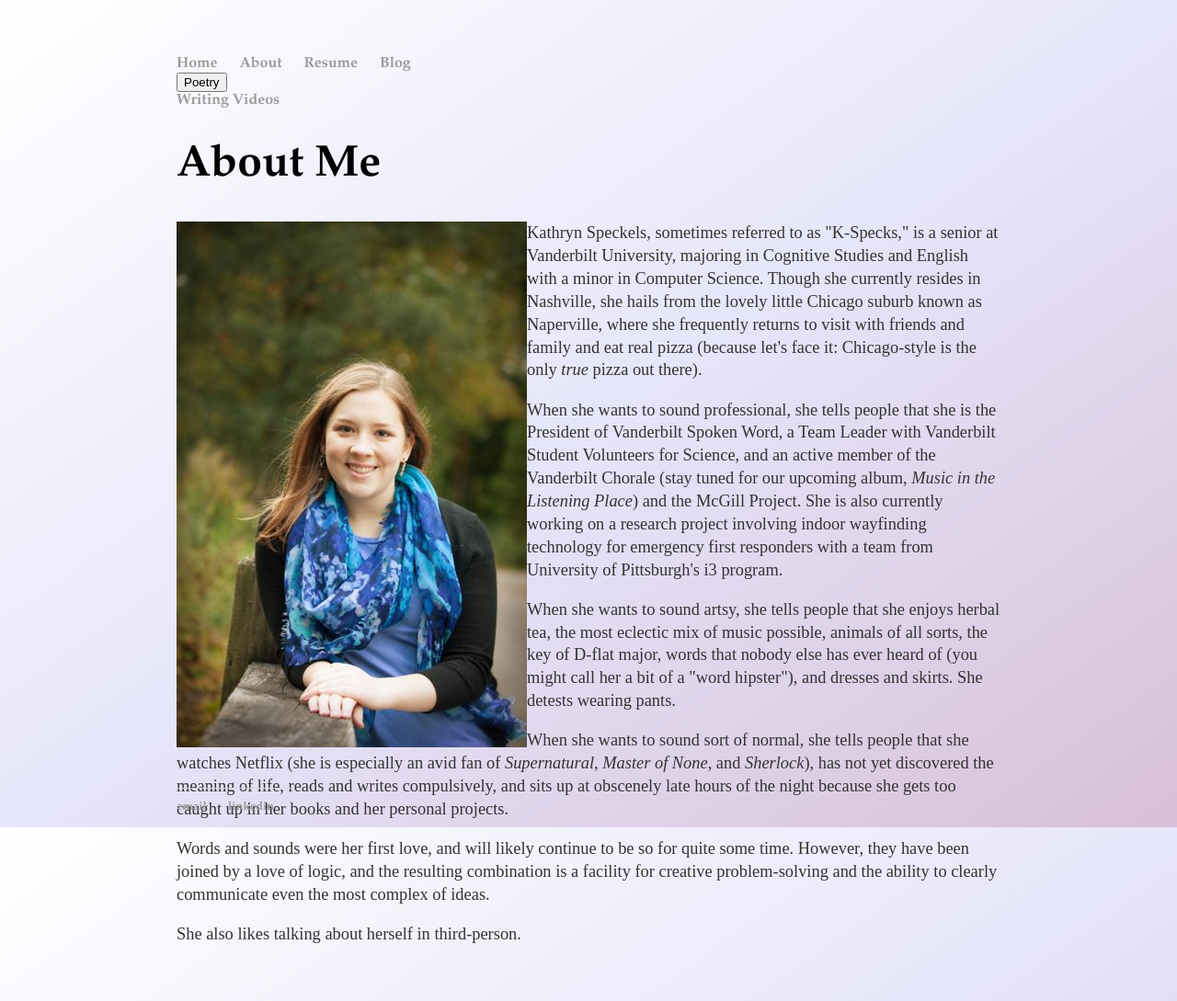
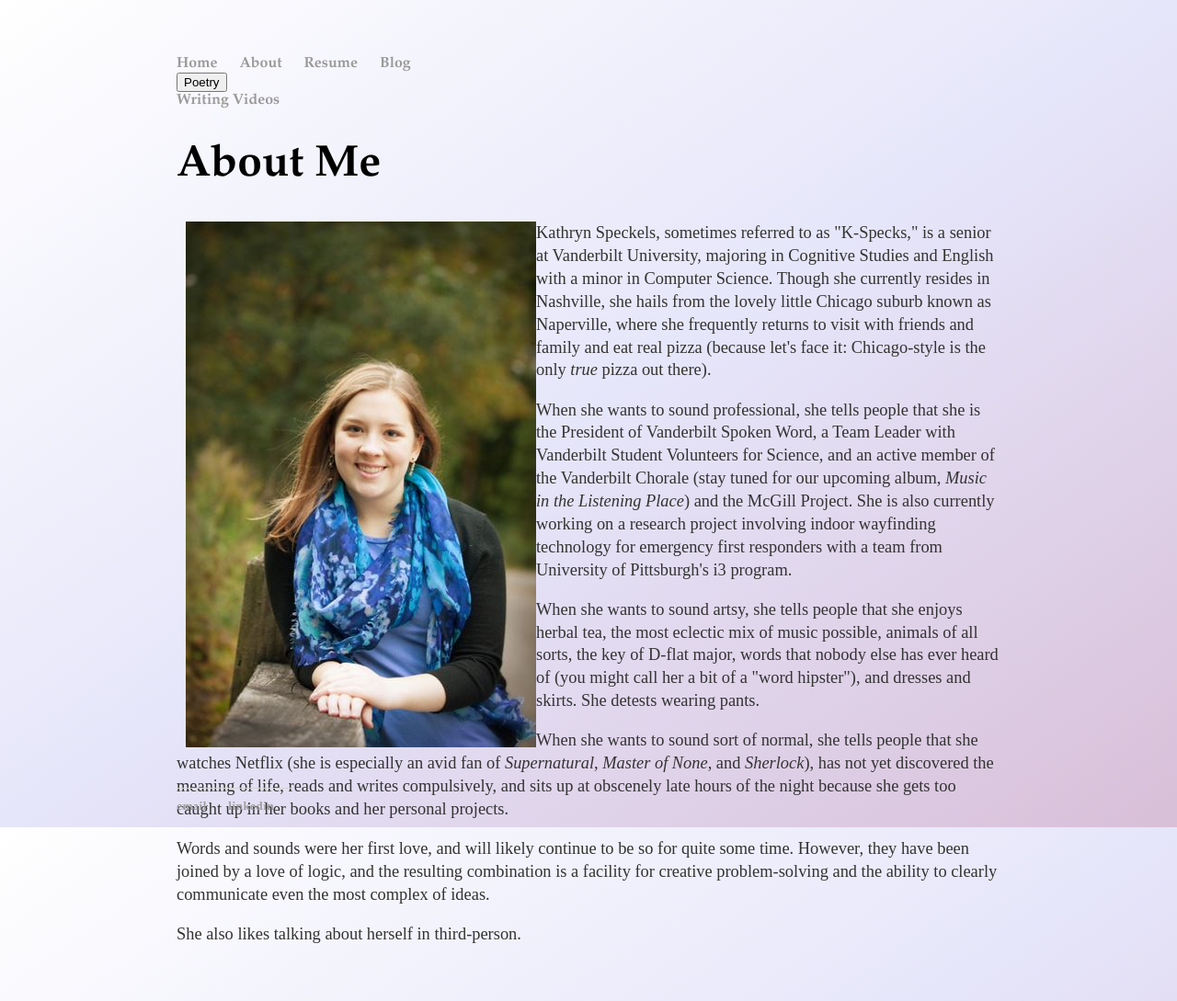
Before and after one commit to kspecks/kspecks.github.io, a Jekyll site: the page built from about/index.html, in a window 1280 px wide. Shown: the whole page at 92% size. Built offline with Jekyll 4.4.1, drawn with Linux system fonts in a browser that asks for light colours.

Commit message:
Update index.html

```diff
--- a/about/index.html
+++ b/about/index.html
@@ -6,7 +6,7 @@ title: About Me
 
 <p>
 	<img src="Portrait.JPG"
-	alt="[insert headshot here]" style="float:left" style="padding-left:10px"/>
+	alt="[insert headshot here]" style="float:left; padding-left:10px"/>
 
 	Kathryn Speckels, sometimes referred to as "K-Specks," is a senior at Vanderbilt University, majoring in Cognitive Studies and
 	English with a minor in Computer Science. Though she currently resides in Nashville, she hails from the lovely little Chicago
```
